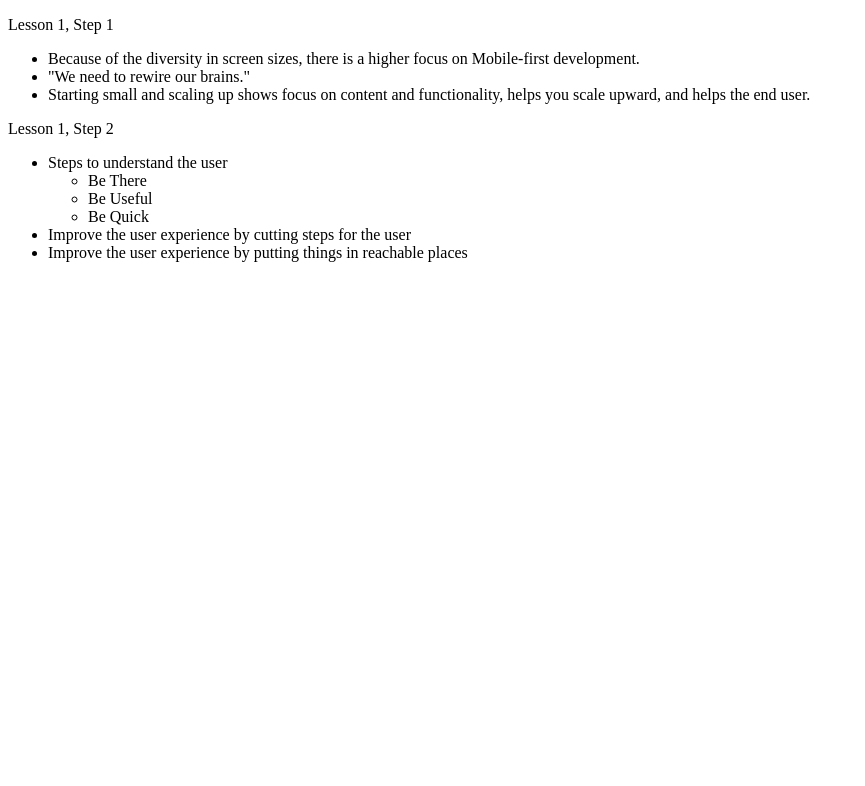
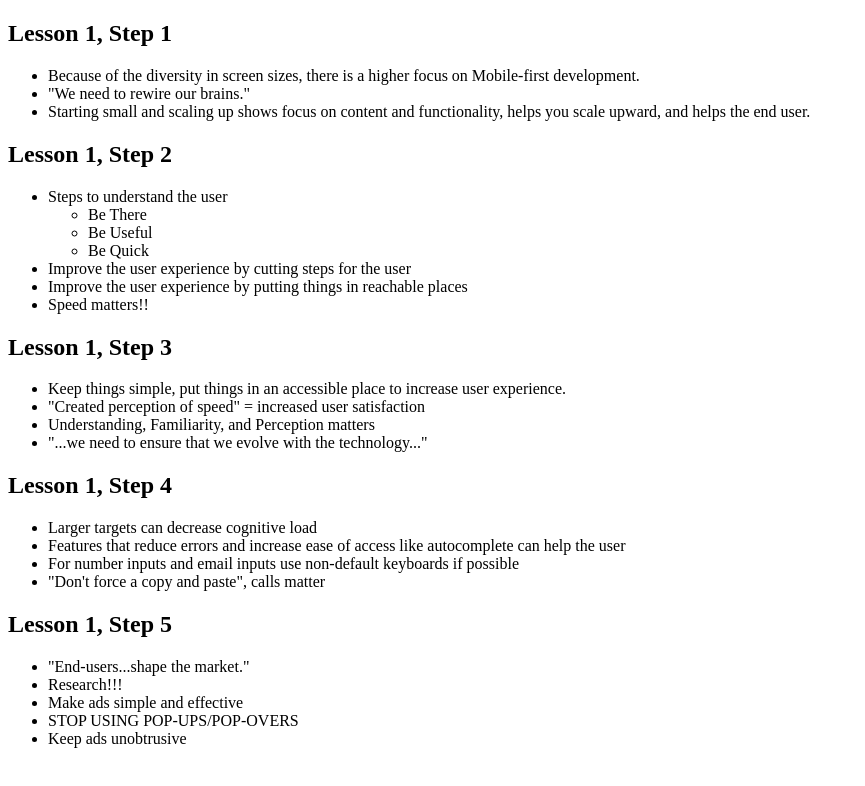
Before and after one commit to sbolande/byui-wdd330, a plain HTML site: page week01/index.html in a window 1280 px wide. Shown: the whole page, without its empty margins (0-865 px from the left). Drawn offline with Linux system fonts and the light colour scheme.

Commit message:
finished week01 notes

```diff
--- a/week01/index.html
+++ b/week01/index.html
@@ -2,17 +2,23 @@
 <html>
     <head>
         <title>Week 01 Notes</title>
+        <meta charset="UTF-8" />
+        <meta name="description" content="WDD330 Week01 Notes" />
+        <meta name="author" content="Seth Bolander" />
     </head>
 
     <body>
-        <p>Lesson 1, Step 1</p>
-        <ul>
+        <div id="step1" class="step">
+            <h2 id="subhead1" class="subhead">Lesson 1, Step 1</h2>
+            <ul class="notes">
                 <li>Because of the diversity in screen sizes, there is a higher focus on Mobile-first development.</li>
                 <li>"We need to rewire our brains."</li>
                 <li>Starting small and scaling up shows focus on content and functionality, helps you scale upward, and helps the end user.</li>
             </ul>
-        <p>Lesson 1, Step 2</p>
-        <ul>
+        </div>
+        <div id="step2" class="step">
+            <h2 id="subhead2" class="subhead">Lesson 1, Step 2</h2>
+            <ul class="notes">
                 <li>
                     Steps to understand the user
                     <ul>
@@ -23,6 +29,36 @@
                 </li>
                 <li>Improve the user experience by cutting steps for the user</li>
                 <li>Improve the user experience by putting things in reachable places</li>
+                <li>Speed matters!!</li>
             </ul>
+        </div>
+        <div id="step3" class="step">
+            <h2 id="subhead3" class="subhead">Lesson 1, Step 3</h2>
+            <ul class="notes">
+                <li>Keep things simple, put things in an accessible place to increase user experience.</li>
+                <li>"Created perception of speed" = increased user satisfaction</li>
+                <li>Understanding, Familiarity, and Perception matters</li>
+                <li>"...we need to ensure that we evolve with the technology..."</li>
+            </ul>
+        </div>
+        <div id="step4" class="step">
+            <h2 id="subhead4" class="subhead">Lesson 1, Step 4</h2>
+            <ul class="notes">
+                <li>Larger targets can decrease cognitive load</li>
+                <li>Features that reduce errors and increase ease of access like autocomplete can help the user</li>
+                <li>For number inputs and email inputs use non-default keyboards if possible</li>
+                <li>"Don't force a copy and paste", calls matter</li>
+            </ul>
+        </div>
+        <div id="step5" class="step">
+            <h2 id="subhead5" class="subhead">Lesson 1, Step 5</h2>
+            <ul class="notes">
+                <li>"End-users...shape the market."</li>
+                <li>Research!!!</li>
+                <li>Make ads simple and effective</li>
+                <li>STOP USING POP-UPS/POP-OVERS</li>
+                <li>Keep ads unobtrusive</li>
+            </ul>
+        </div>
     </body>
 </html>
```
Also changed, not shown: index.html (+1 -3 lines). Lines whose indentation alone changed are shown as unchanged.
